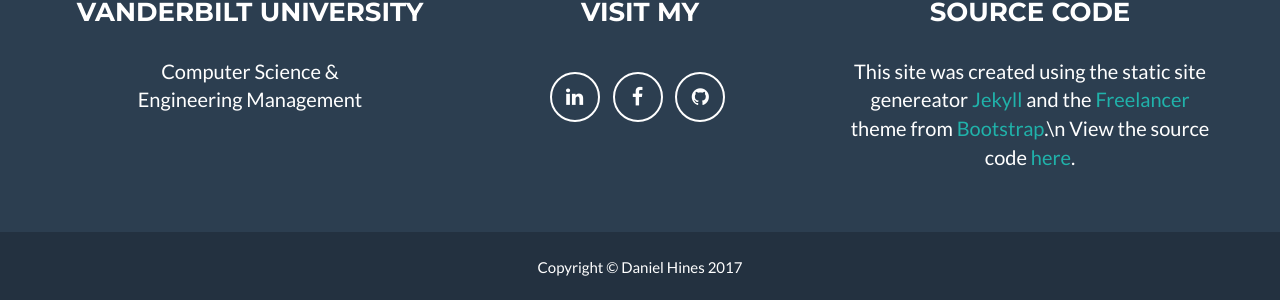
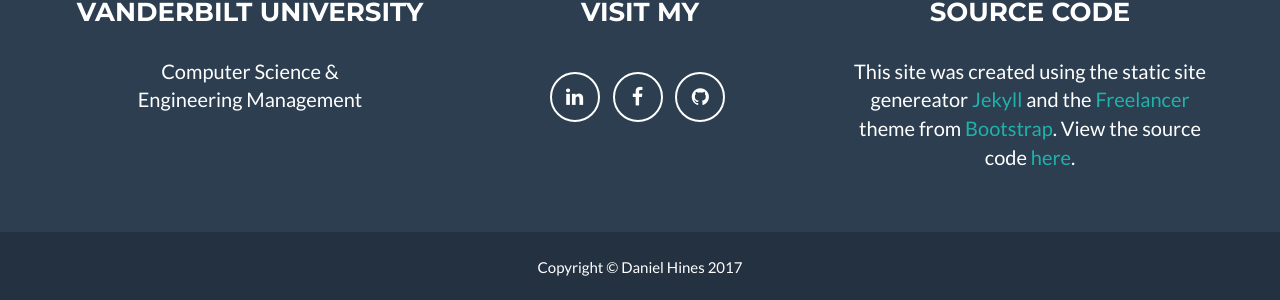
Before and after one commit to danielchines/danielchines.github.io, a Jekyll site: the page built from index.html, in a window 1280 px wide and 900 px high, scrolled down 2430 px. Shown: the part 597-897 px from the top of the window. Built offline with Jekyll 4.4.1, drawn with Linux system fonts in a browser that asks for light colours.

```diff
--- a/_config.yml
+++ b/_config.yml
@@ -49,7 +49,7 @@ address:
 # Credits content
 credits: 'This site was created using the static site genereator <a href="https://jekyllrb.com/">Jekyll</a> and the
 <a href="https://startbootstrap.com/template-overviews/freelancer/">Freelancer</a> theme from
-<a href="http://startbootstrap.com">Bootstrap</a>.\n
+<a href="http://startbootstrap.com">Bootstrap</a>.
 View the source code <a href="https://github.com/danielchines/danielchines.github.io">here</a>.'
 
 # Build settings
```
